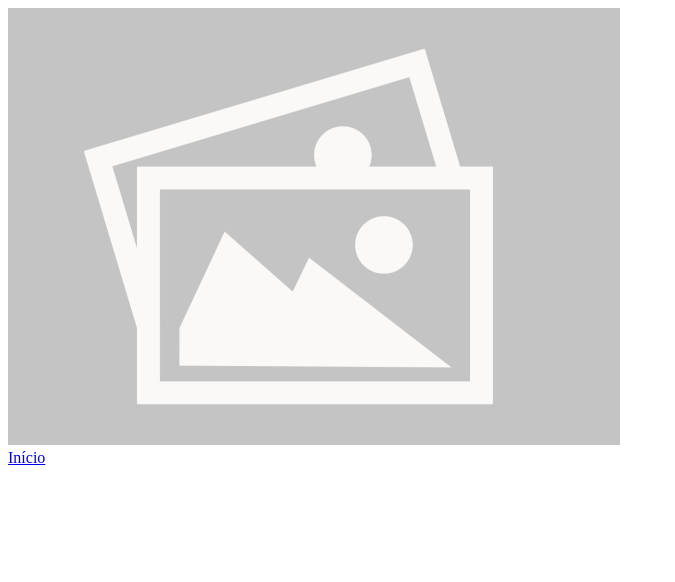
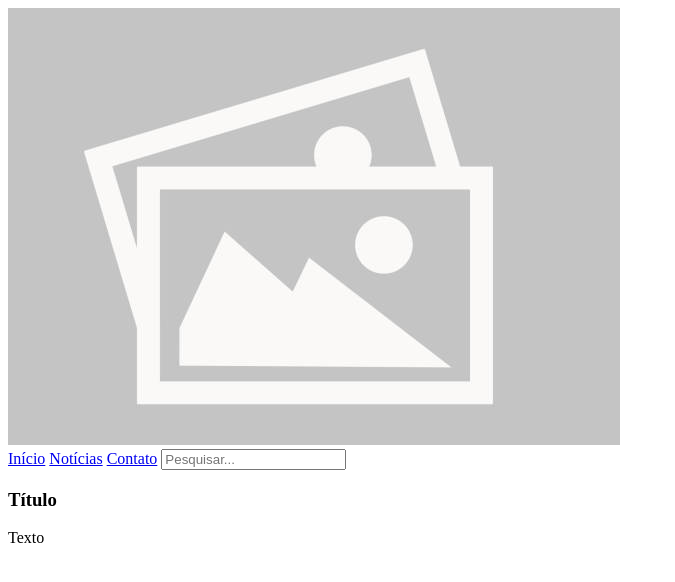
Before and after one commit to Empresa-FMR/projetoIA, a plain HTML site: page index.html in a window 1280 px wide. Shown: the whole page, without its empty margins (0-675 px from the left). Drawn offline with Linux system fonts and the light colour scheme.

Commit message:
4 - Criando o conteúdo (Arthur)

```diff
--- a/index.html
+++ b/index.html
@@ -14,7 +14,18 @@
 
         <div id="links">
             <a href="#">Início</a>
+            <a href="#">Notícias</a>
+            <a href="#">Contato</a>
+            <input type="text" class="searchbar" placeholder="Pesquisar...">
         </div>
     </header>
+    <div id="conteudo">
+        <main>
+            <article class="produto">
+                <h3>Título</h3>
+                <p>Texto</p>
+            </article>
+        </main>
+    </div>
 </body>
 </html>
```
